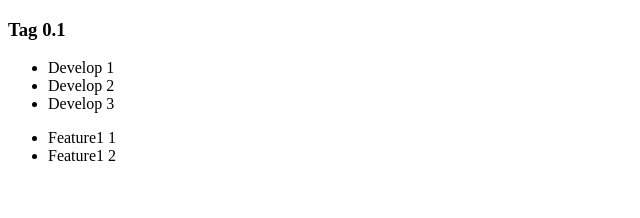
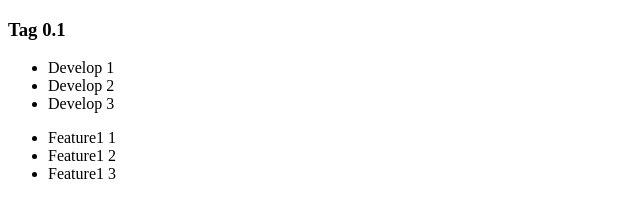
Before and after one commit to MarcosFlox/Git_GitHub-MarcosFlox, a plain HTML site: page index.html in a window 1280 px wide. Shown: the full height of the page, 0-640 px from the left. Drawn offline with Linux system fonts and the light colour scheme.

Commit message:
Creado C3 F1

```diff
--- a/index.html
+++ b/index.html
@@ -14,6 +14,7 @@
     <ul>
         <li>Feature1 1</li>
         <li>Feature1 2</li>
+        <li>Feature1 3</li>
     </ul>
 </body>
 </html>
```
